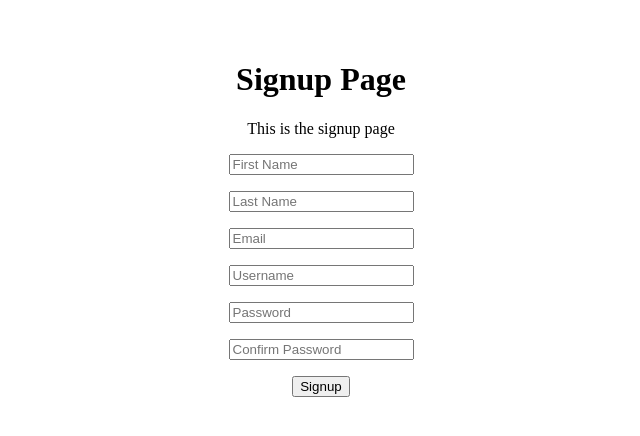
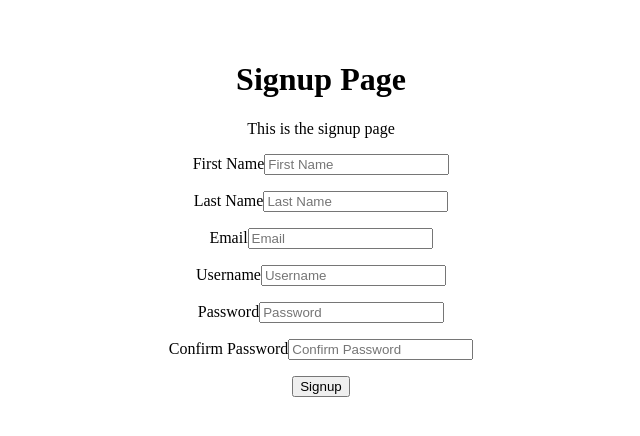
Before and after one commit to Ayoroq/runclub-frontend, a React (Vite) app: page /signup in a window 1280 px wide. Shown: the top 436 px of the page, without its empty margins (319-959 px from the left). Built offline with nearby package versions, Linux system fonts and the light colour scheme.

Commit message:
feat: add labels to form fields in Login and Signup components for better accessibility

```diff
--- a/src/pages/Login.jsx
+++ b/src/pages/Login.jsx
@@ -10,12 +10,12 @@ export default function Login() {
       <h1>Login</h1>
       <form action="" onSubmit={handleLoginSubmit}>
         <p>
-          <label htmlFor="username"></label>
+          <label htmlFor="username">Username</label>
           <input type="text" name="username" id="username" placeholder="Username" required />
         </p>
         <p>
-          <label htmlFor="password"></label>
-          <input type="password" name="password" id="password" placeholder="Password" required />
+          <label htmlFor="password">Password</label>
+          <input type="password" name="password" id="password" placeholder="Password" required minLength={8} />
         </p>
         <p>
           <button type="submit">Login</button>
--- a/src/pages/Signup.jsx
+++ b/src/pages/Signup.jsx
@@ -11,28 +11,28 @@ export default function Signup() {
             <p>This is the signup page</p>
             <form action="" onSubmit={handleFormSubmit}>
                 <p>
-                    <label htmlFor="firstName"></label>
+                    <label htmlFor="firstName">First Name</label>
                     <input type="text" name="firstName" id="firstName" placeholder="First Name" required />
                 </p>
                 <p>
-                    <label htmlFor="lastName"></label>
+                    <label htmlFor="lastName">Last Name</label>
                     <input type="text" name="lastName" id="lastName" placeholder="Last Name" required />
                 </p>
                 <p>
-                    <label htmlFor="email"></label>
+                    <label htmlFor="email">Email</label>
                     <input type="email" name="email" id="email" placeholder="Email" required />
                 </p>
                 <p>
-                    <label htmlFor="username"></label>
+                    <label htmlFor="username">Username</label>
                     <input type="text" name="username" id="username" placeholder="Username" required />
                 </p>
                 <p>
-                    <label htmlFor="password"></label>
-                    <input type="password" name="password" id="password" placeholder="Password" required />
+                    <label htmlFor="password">Password</label>
+                    <input type="password" name="password" id="password" placeholder="Password" required minLength={8} />
                 </p>
                 <p>
-                    <label htmlFor="confirmPassword"></label>
-                    <input type="password" name="confirmPassword" id="confirmPassword" placeholder="Confirm Password" required />
+                    <label htmlFor="confirmPassword">Confirm Password</label>
+                    <input type="password" name="confirmPassword" id="confirmPassword" placeholder="Confirm Password" required minLength={8} />
                 </p>
                 <p>
                     <button type="submit">Signup</button>
```
